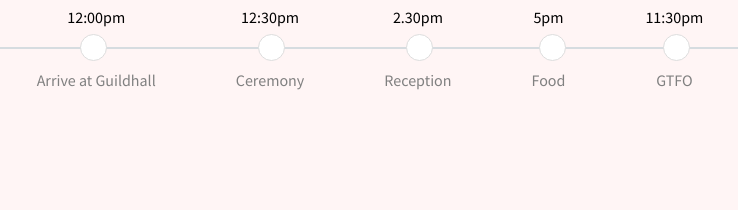
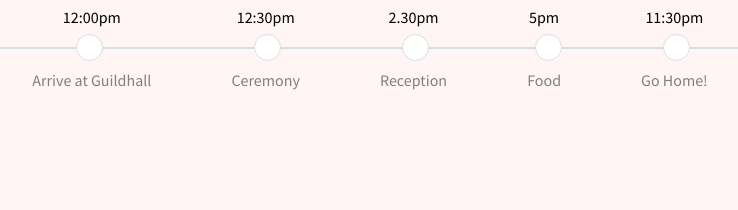
Before and after one commit to Oodar/wedding, a plain HTML site: page index.html in a window 1280 px wide. Shown: the part 587-797 px from the top of the page, 270-1008 px from the left. Drawn offline with nearby package versions, Linux system fonts and the light colour scheme; a web font is replaced by a local one.

Commit message:
change gtfo to go home

```diff
--- a/index.html
+++ b/index.html
@@ -60,7 +60,7 @@
 			      <span class="date">11:30pm<span>
 			    </div>
 			    <div class="status">
-			      <h4> GTFO </h4>
+			      <h4> Go Home! </h4>
 			    </div>
 			  </li>
 			 </ul>
```
